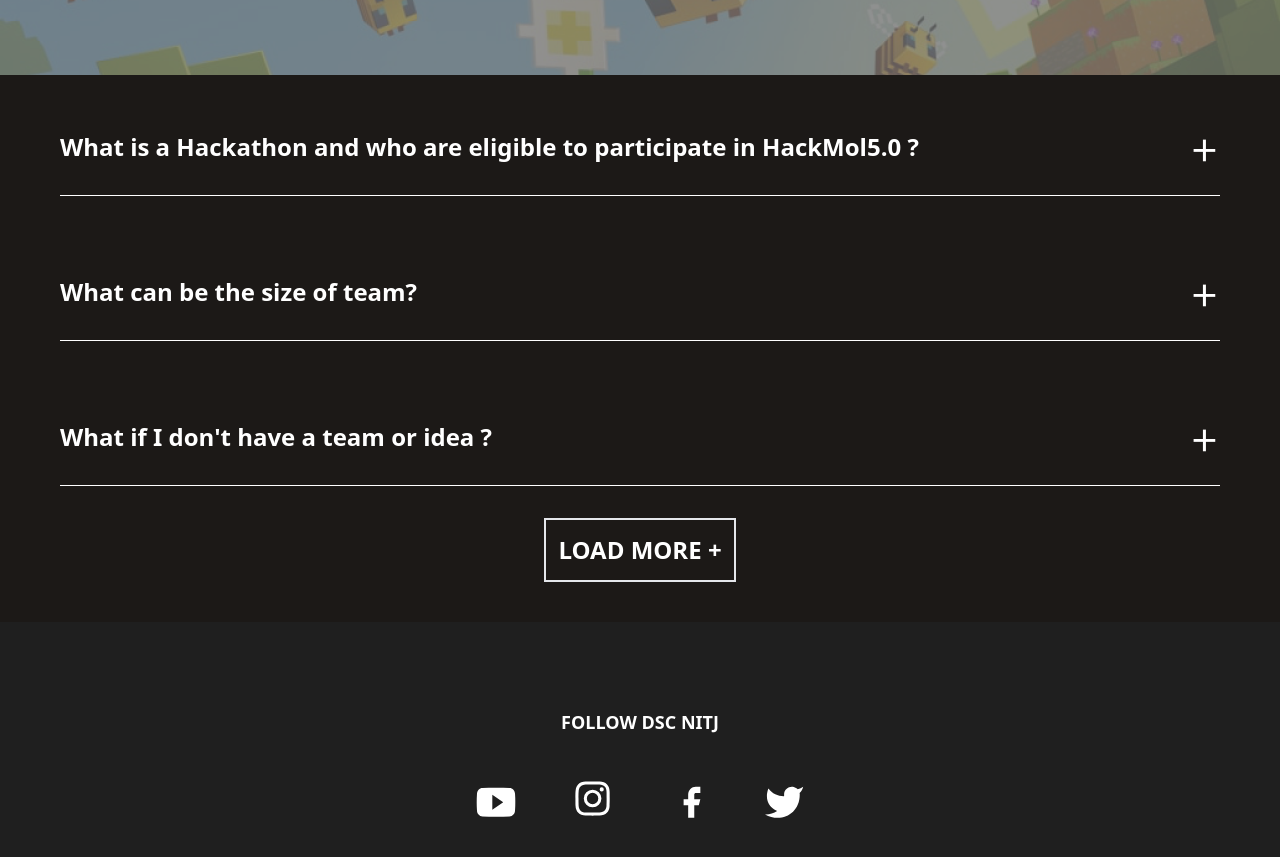
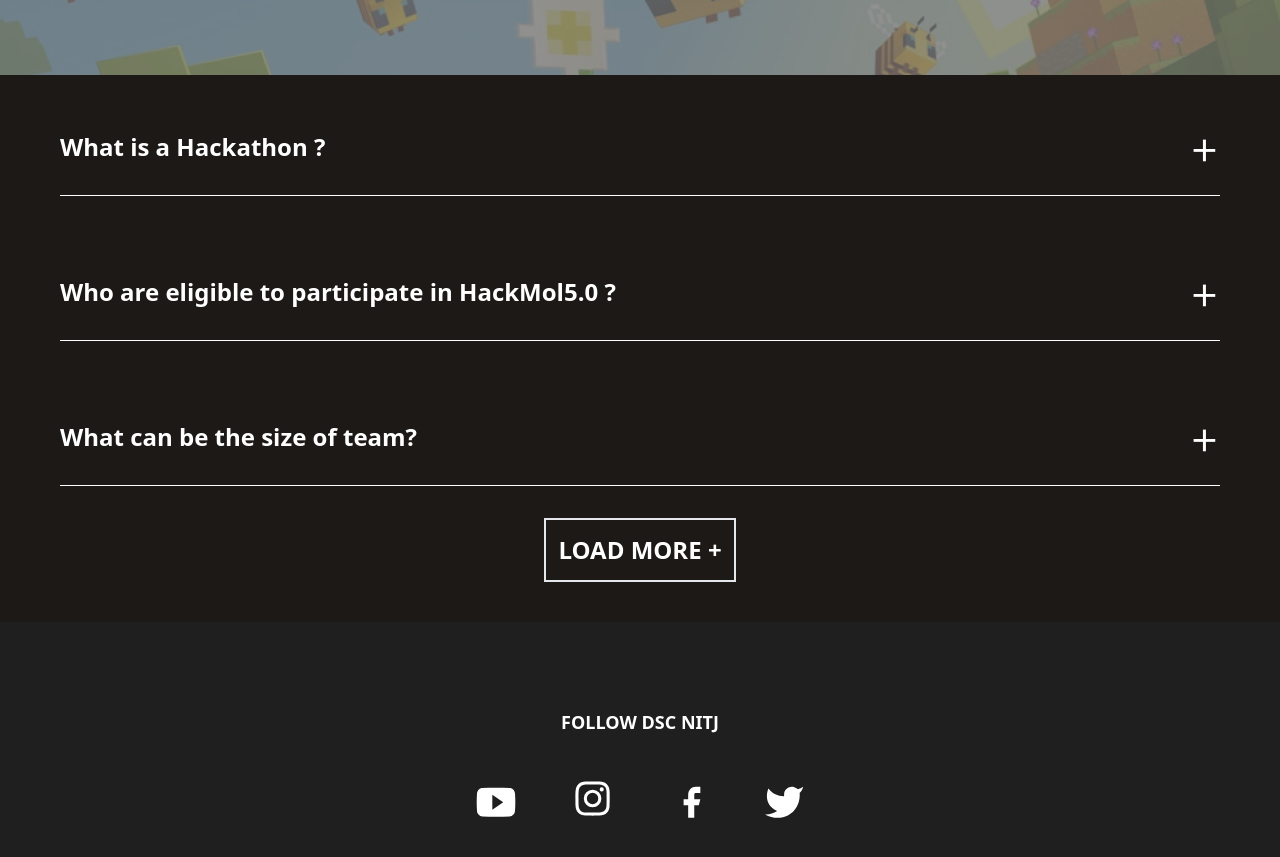
Before and after one commit to Vivek-yadav01/hackmol5.0, a Next.js app: page / in a window 1280 px wide. Shown: the part 8780-9637 px from the top of the page. Built offline with nearby package versions, Linux system fonts and the light colour scheme; a web font is replaced by a local one.

Commit message:
updated faq

```diff
--- a/src/components/FAQ/FAQ.js
+++ b/src/components/FAQ/FAQ.js
@@ -5,8 +5,12 @@ let FAQ = function () {
   const [showAll, setShowAll] = useState(false);
   const [qa, setQA] = useState([
     {
-      ques: "What is a Hackathon and who are eligible to participate in HackMol5.0 ?",
-      ans: "A Hackathon is an intense event that brings together designers and developers along with industry experts to identify problems and create software solutions, usually within 24-48 hours. If you're a student developer, we'd love to have you at HackMol5.0! Whether that's a undergrad, or graduate, we believe you can get something out of the event.",
+      ques: "What is a Hackathon ?",
+      ans: "A Hackathon is an intense event that brings together designers and developers along with industry experts to identify problems and create software solutions, usually within 24-48 hours.",
+    },
+    {
+       ques:"Who are eligible to participate in HackMol5.0 ?",
+       ans:" If you're a student developer, we'd love to have you at HackMol5.0! Whether that's a undergrad, or graduate, we believe you can get something out of the event.\n This dynamic event invites participants from all walks of academia, including those in their 1st, 2nd, and 3rd years, whether you're pursuing your studies at NITJ or any other college.",
     },
     {
       ques: "What can be the size of team?",
```
